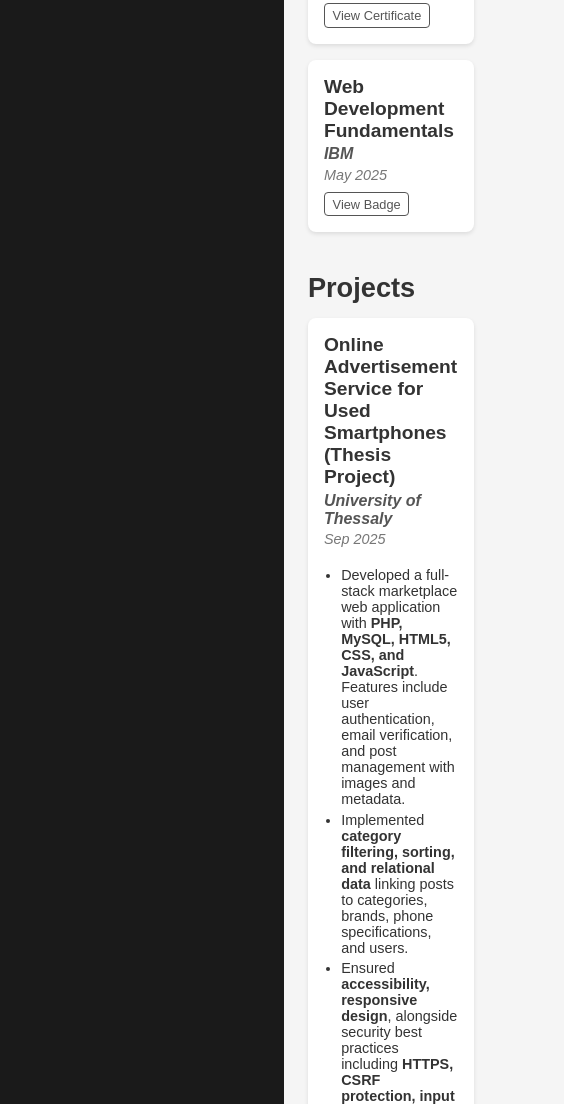
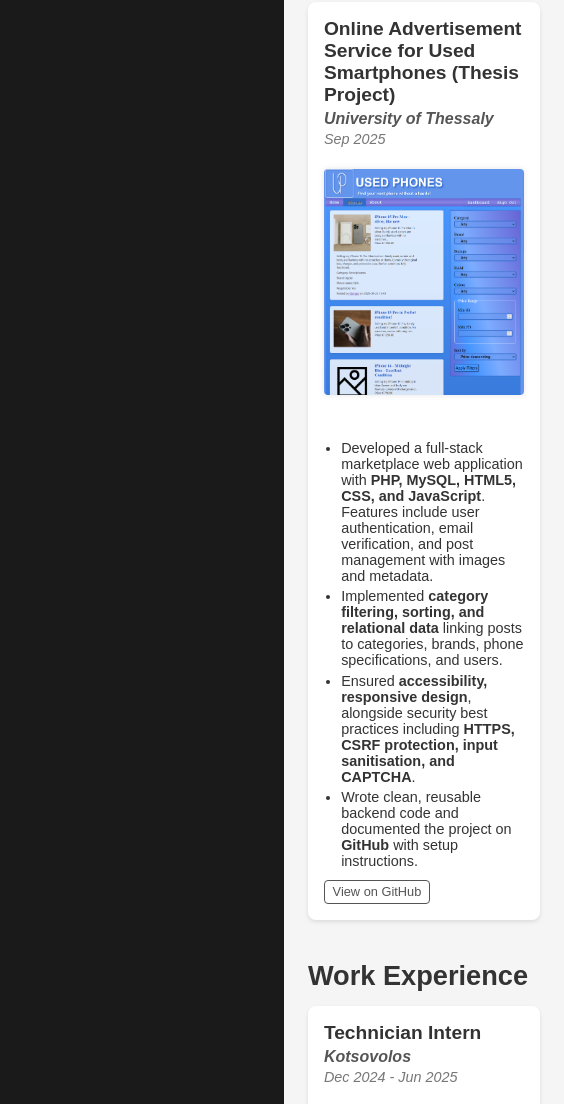
Before and after one commit to a-mamal/portfolio, a plain HTML site: page index.html in a window 390 px wide. Shown: the part 2154-3258 px from the top of the page, 564 px wide, since content can reach past the window. Drawn offline with Linux system fonts and the light colour scheme.

Commit message:
Add thesis project image

```diff
--- a/css/styles.css
+++ b/css/styles.css
@@ -158,3 +158,37 @@ section h2 {
 .proj-item ul li {
     margin-bottom: 0.3em;
 }
+
+.proj-content {
+    display: flex;
+    align-items: flex-start;
+    gap: 1.5em;
+}
+
+.proj-text {
+    flex: 2;
+}
+
+.proj-image{
+    flex: 1;
+    padding-top: 1.2em;
+}
+
+.proj-image img {
+    width: 100%;
+    max-width: 420px;
+    min-width: 200px;
+    border-radius: 4px;
+    box-shadow: 0 0 6px rgba(0,0,0,0.1);
+}
+
+@media (max-width: 850px) {
+    .proj-content {
+        flex-direction: column;
+    }
+
+    .proj-image img {
+        width: 100%;
+        max-width: 420px;
+    }
+}
--- a/index.html
+++ b/index.html
@@ -12,7 +12,7 @@
 
 <body>
 
-    <!-- Sidebar / Left column -->
+    <!-- LEFT COLUMN -->
     <aside class="sidebar">
 
         <header class="sidebar-header">
@@ -46,7 +46,7 @@
 
     </aside>
 
-    <!-- Main content / Right column -->
+    <!-- RIGHT COLUMN -->
     <main class="main-content">
 
         <!-- education -->
@@ -133,12 +133,19 @@
             </article>
         </section>
 
+        <!-- projects -->
         <section id="projects">
             <h2>Projects</h2>
             <article class="proj-item">
                 <h3>Online Advertisement Service for Used Smartphones (Thesis Project)</h3>
                 <h4>University of Thessaly</h4>
                 <p>Sep 2025</p>
+                <div class="proj-content">
+                    <div class="proj-image">
+                        <img src="assets/images/phones-page.png" alt="UI screenshot of the smartphone marketplace showing sorted listings and an expanded item using a details-summary component.">
+                    </div>
+
+                    <div class="proj-text">
                         <ul>
                             <li>Developed a full-stack marketplace web application with <strong>PHP, MySQL, HTML5, CSS, and JavaScript</strong>. Features include user authentication, email verification, and post management with images and metadata.</li>
                             <li>Implemented <strong>category filtering, sorting, and relational data</strong> linking posts to categories, brands, phone specifications, and users. </li>
@@ -146,6 +153,9 @@
                             <li>Wrote clean, reusable backend code and documented the project on <strong>GitHub</strong> with setup instructions.</li>
                         </ul>
                         <a href="https://github.com/a-mamal/thesis-ad-service" target="_blank">View on GitHub</a>
+                    </div>
+
+                </div>
             </article>
         </section>
 
```
Also changed, not shown: assets/images/phones-page.png (added). Lines whose indentation alone changed are shown as unchanged.
